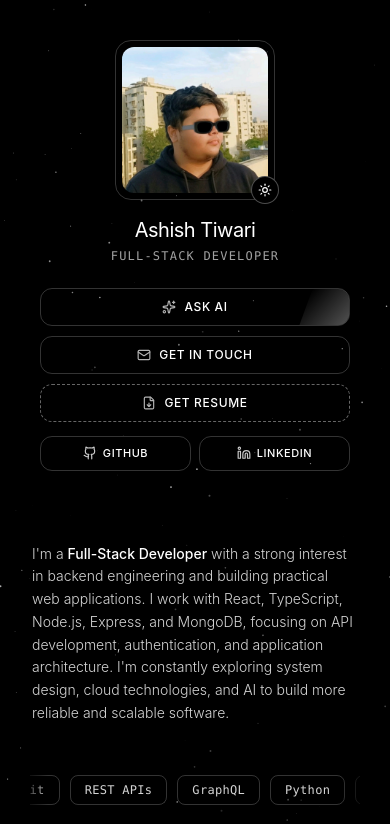
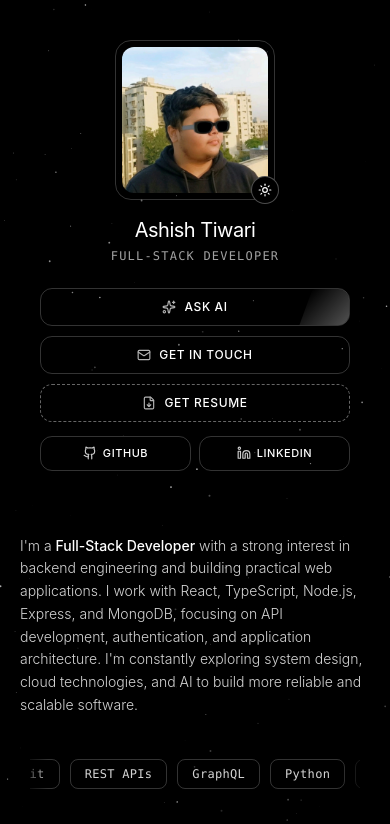
Before and after one commit to Ashish2k04/ace.exe, a React (Vite) app in the folder frontend/: page / in a window 390 px wide. Shown: the top 824 px of the page. Built offline with nearby package versions, Linux system fonts and the light colour scheme.

Commit message:
Update AboutSection component layout for improved responsiveness

```diff
--- a/frontend/src/features/landing/components/AboutSection.tsx
+++ b/frontend/src/features/landing/components/AboutSection.tsx
@@ -16,7 +16,7 @@ export const AboutSection: React.FC<AboutSectionProps> = ({
   return (
     <section
       id="about"
-      className={`p-4 sm:p-5 rounded-2xl border-none bg-transparent transition-colors duration-300 ${className}`}
+      className={`w-full max-w-xl sm:max-w-[768px] md:max-w-[800px] mx-auto px-1 sm:px-1.5 py-2 sm:py-3 rounded-2xl border-none bg-transparent transition-colors duration-300 ${className}`}
     >
       <p
         className={`text-sm sm:text-[15px] font-light leading-relaxed ${textColor} transition-colors duration-300`}
```
